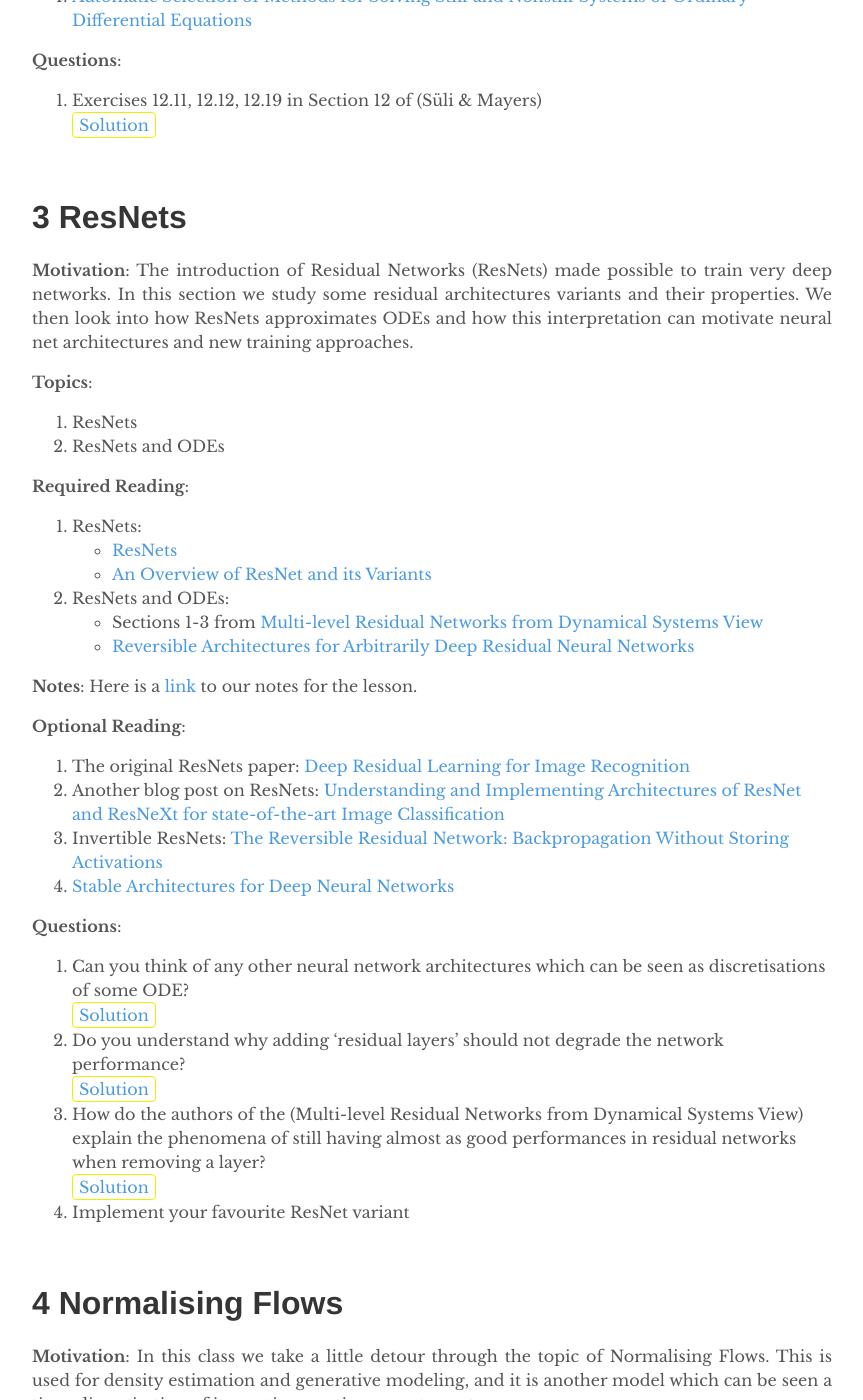
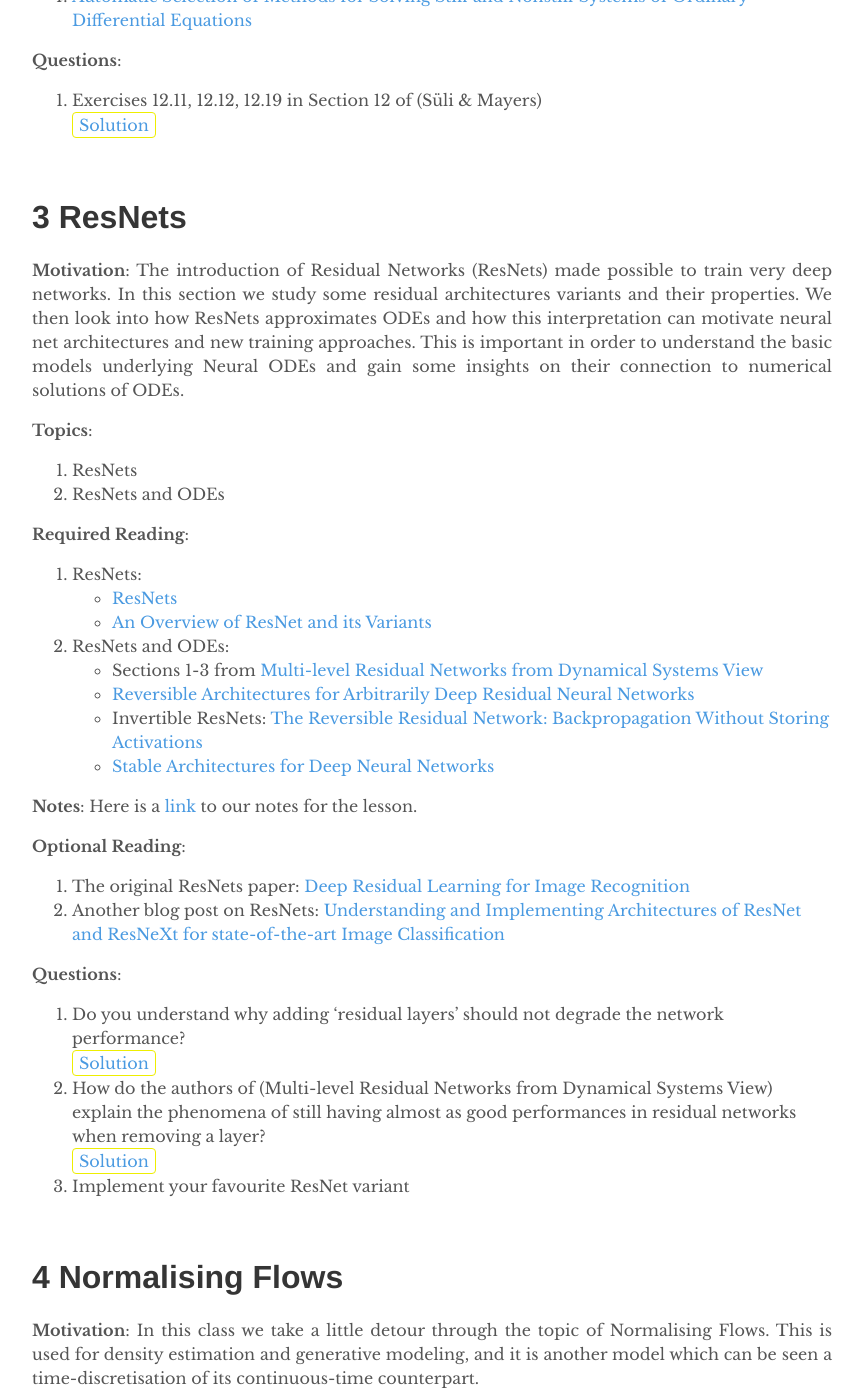
Before and after one commit to depthfirstlearning/depthfirstlearning.com, a Jekyll site: the page built from _posts/2019-06-06-NeuralODEs.markdown, in a window 1280 px wide and 1400 px high, scrolled down 2931 px. Shown: the whole window, without its empty margins (208-1071 px from the left). Built offline with Jekyll 4.4.1, drawn with Linux system fonts in a browser that asks for light colours; formulas are drawn with MathJax 3.

Commit message:
added motivation & solutions to week 3 - added references to notes of week 3

```diff
--- a/_posts/2019-06-06-NeuralODEs.markdown
+++ b/_posts/2019-06-06-NeuralODEs.markdown
@@ -225,7 +225,7 @@
 <br />
 
 # 3 ResNets
-  **Motivation**: The introduction of Residual Networks (ResNets) made possible to train very deep networks. In this section we study some residual architectures variants and their properties. We then look into how ResNets approximates ODEs and how this interpretation can motivate neural net architectures and new training approaches.
+  **Motivation**: The introduction of Residual Networks (ResNets) made possible to train very deep networks. In this section we study some residual architectures variants and their properties. We then look into how ResNets approximates ODEs and how this interpretation can motivate neural net architectures and new training approaches.  This is important in order to understand the basic models underlying Neural ODEs and gain some insights on their connection to numerical solutions of ODEs.
 
   **Topics**:
 
@@ -247,33 +249,24 @@
 
   1. The original ResNets paper: [Deep Residual Learning for Image Recognition](https://arxiv.org/abs/1512.03385)
   2. Another blog post on ResNets: [Understanding and Implementing Architectures of ResNet and ResNeXt for state-of-the-art Image Classification](https://medium.com/@14prakash/understanding-and-implementing-architectures-of-resnet-and-resnext-for-state-of-the-art-image-cf51669e1624)
-  3. Invertible ResNets: [The Reversible Residual Network: Backpropagation Without Storing Activations](https://arxiv.org/pdf/1707.04585.pdf)
-  4. [Stable Architectures for Deep Neural Networks](https://arxiv.org/pdf/1705.03341.pdf)
 
   **Questions**:
 
-  1. Can you think of any other neural network architectures which can be seen as discretisations of some ODE?
+  1. Do you understand why adding ‘residual layers’ should not degrade the network performance?
      <details><summary>Solution</summary>
      <p>
-     ...
+     See the notes from this week.
      </p>
      </details>
 
-  2. Do you understand why adding ‘residual layers’ should not degrade the network performance?
+  2. How do the authors of (Multi-level Residual Networks from Dynamical Systems View) explain the phenomena of still having almost as good performances in residual networks when removing a layer?
      <details><summary>Solution</summary>
      <p>
-     See the notes below.
+     See section 3.3 in the paper.
      </p>
      </details>
 
-  3. How do the authors of the (Multi-level Residual Networks from Dynamical Systems View) explain the phenomena of still having almost as good performances in residual networks when removing a layer?
-     <details><summary>Solution</summary>
-     <p>
-     ...
-     </p>
-     </details>
-
-  4. Implement your favourite ResNet variant
+  3. Implement your favourite ResNet variant
 
 <br />
 
```
Also changed, not shown: other parts of _posts/2019-06-06-NeuralODEs.markdown (+2 -0 lines), 1 other file.
